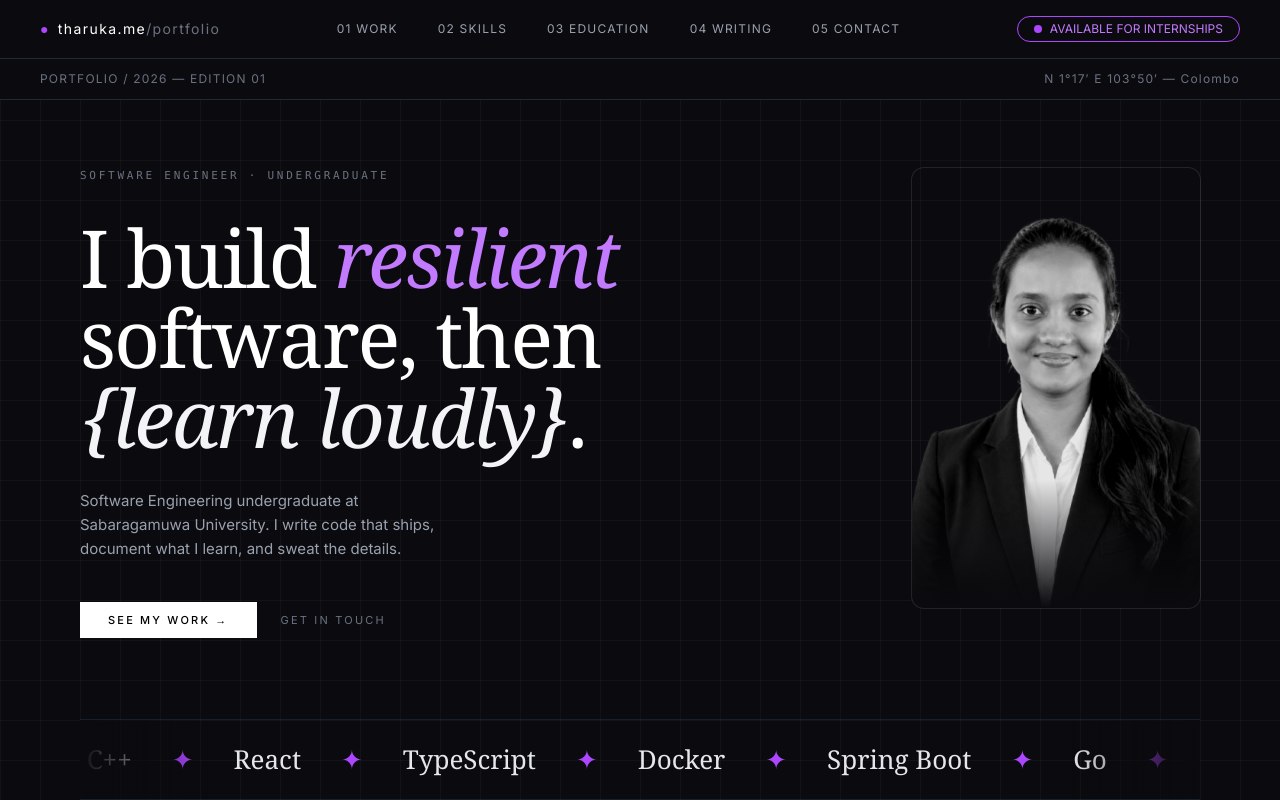
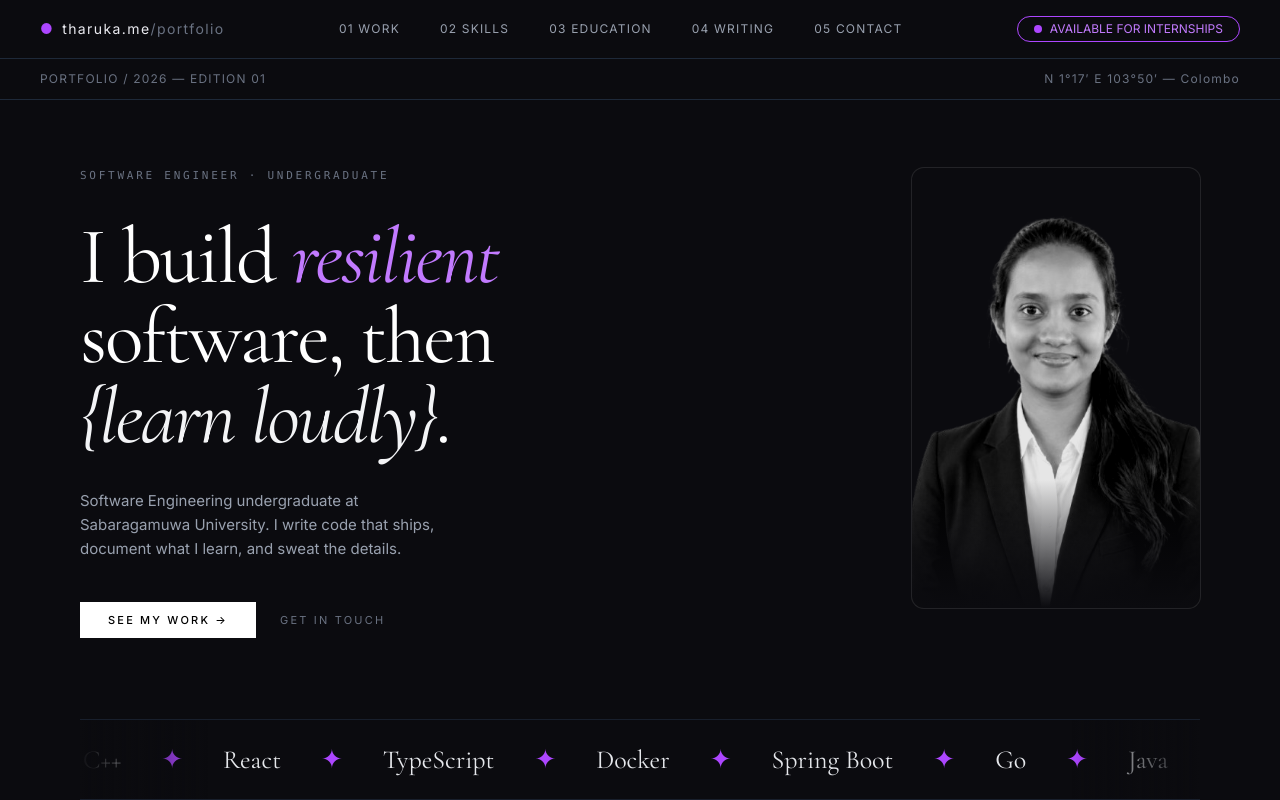
Before and after one commit to TharukaThennakoon/My-Portfolio, a React (Vite) app: page / in a window 1280 px wide. Shown: the top 800 px of the page. Built offline with nearby package versions, Linux system fonts and the light colour scheme.

Commit message:
Add resume PDF and enhance global styles with new theming and layout utilities

```diff
--- a/src/styles/globals.css
+++ b/src/styles/globals.css
@@ -1,63 +1,106 @@
 @import "tailwindcss";
 
+@theme {
+  --font-serif: "Cormorant Garamond", Georgia, "Times New Roman", serif;
+  --font-sans: "Inter", system-ui, -apple-system, sans-serif;
+}
+
 :root {
-  --bg: #0b0b0f;
-  --text: #eaeaf0;
-  --muted: #9ca3af;
+  --bg-dark: #0a0510;
+  --bg-light: #f4f2f8;
   --accent: #a855f7;
+  --accent-glow: rgba(168, 85, 247, 0.35);
 }
 
 body {
-  background: var(--bg);
-  color: var(--text);
-  font-family: 'Inter', sans-serif;
-}
-.min-h-screen {
-  background-color: #0b0b0f;
-  background-image: linear-gradient(rgba(255,255,255,0.03) 1px, transparent 1px),
-                    linear-gradient(90deg, rgba(255,255,255,0.03) 1px, transparent 1px);
-  background-size: 40px 40px;
-}
-@keyframes marquee {
-  0% {
-    transform: translateX(0%);
-  }
-  100% {
-    transform: translateX(-50%);
-  }
+  background: var(--bg-dark);
+  color: #eaeaf0;
+  font-family: var(--font-sans);
+  overflow-x: hidden;
 }
 
-.animate-marquee {
-  animation: marquee 15s linear infinite;
+.font-serif {
+  font-family: var(--font-serif);
 }
 
-@keyframes blinkCursor {
-  0% {
-    opacity: 1;
-  }
-  49% {
-    opacity: 1;
-  }
-  50% {
-    opacity: 0;
-  }
-  100% {
-    opacity: 0;
-  }
+/* ── Layout utilities ── */
+.section-container {
+  max-width: 1400px;
+  margin-inline: auto;
+  padding-inline: clamp(1.5rem, 4vw, 5rem);
 }
 
-.cursor {
-  animation: blinkCursor 1s steps(1) infinite;
+.section-dark {
+  background: var(--bg-dark);
+  color: white;
+  padding-block: clamp(5rem, 10vw, 8rem);
 }
-body {
-  background: #09070f;
-  color: white;
-  overflow-x: hidden;
+
+.section-light {
+  background: var(--bg-light);
+  color: #111;
+  padding-block: clamp(5rem, 10vw, 8rem);
 }
-/* ── globals.css — add these to your existing globals.css ──────────────────
-   These are the ONLY additions needed. Keep your existing styles.
-   ─────────────────────────────────────────────────────────────────────────── */
 
+.section-badge {
+  display: inline-block;
+  font-size: 11px;
+  letter-spacing: 0.15em;
+  border: 1px solid rgba(168, 85, 247, 0.4);
+  background: rgba(168, 85, 247, 0.08);
+  color: #c084fc;
+  padding: 0.4rem 1rem;
+  border-radius: 9999px;
+}
+
+.section-title {
+  font-family: var(--font-serif);
+  line-height: 1.05;
+  font-size: clamp(2.25rem, 5vw, 4.5rem);
+}
+
+/* ── Background meshes ── */
+.mesh-dark {
+  background-image:
+    radial-gradient(ellipse 80% 50% at 20% 40%, rgba(88, 28, 135, 0.15) 0%, transparent 60%),
+    radial-gradient(ellipse 60% 40% at 80% 60%, rgba(6, 182, 212, 0.06) 0%, transparent 50%);
+}
+
+.mesh-light {
+  background-image:
+    radial-gradient(ellipse 70% 50% at 10% 20%, rgba(168, 85, 247, 0.06) 0%, transparent 60%),
+    radial-gradient(ellipse 50% 40% at 90% 80%, rgba(6, 182, 212, 0.04) 0%, transparent 50%);
+}
+
+.mesh-footer {
+  background-image:
+    radial-gradient(ellipse 60% 80% at 50% 100%, rgba(168, 85, 247, 0.12) 0%, transparent 70%);
+}
+
+.footer-gradient {
+  background: linear-gradient(
+    180deg,
+    #0a0510 0%,
+    #12081f 35%,
+    #1a0a2e 65%,
+    #0f0818 100%
+  );
+}
+
+/* ── Cards & effects ── */
+.glass-card {
+  background: rgba(255, 255, 255, 0.03);
+  border: 1px solid rgba(255, 255, 255, 0.06);
+  backdrop-filter: blur(12px);
+}
+
+.glow-purple {
+  box-shadow:
+    0 0 50px 15px rgba(168, 85, 247, 0.18),
+    0 0 100px 30px rgba(88, 28, 135, 0.08);
+}
+
+/* ── Animations ── */
 @keyframes marquee {
   from { transform: translateX(0); }
   to   { transform: translateX(-50%); }
@@ -71,3 +114,17 @@ body {
 .animate-marquee {
   animation: marquee 30s linear infinite;
 }
+
+/* Hero subtle grid — matches reference */
+.hero-grid {
+  background-color: #0a0a0c;
+  background-image:
+    linear-gradient(rgba(255, 255, 255, 0.025) 1px, transparent 1px),
+    linear-gradient(90deg, rgba(255, 255, 255, 0.025) 1px, transparent 1px);
+  background-size: 48px 48px;
+}
+
+/* ── Scrollbar ── */
+::-webkit-scrollbar { width: 6px; }
+::-webkit-scrollbar-track { background: #0a0510; }
+::-webkit-scrollbar-thumb { background: #4c1d95; border-radius: 3px; }
```
Also changed, not shown: 1 other file (tests, documents, lock files or other folders).
